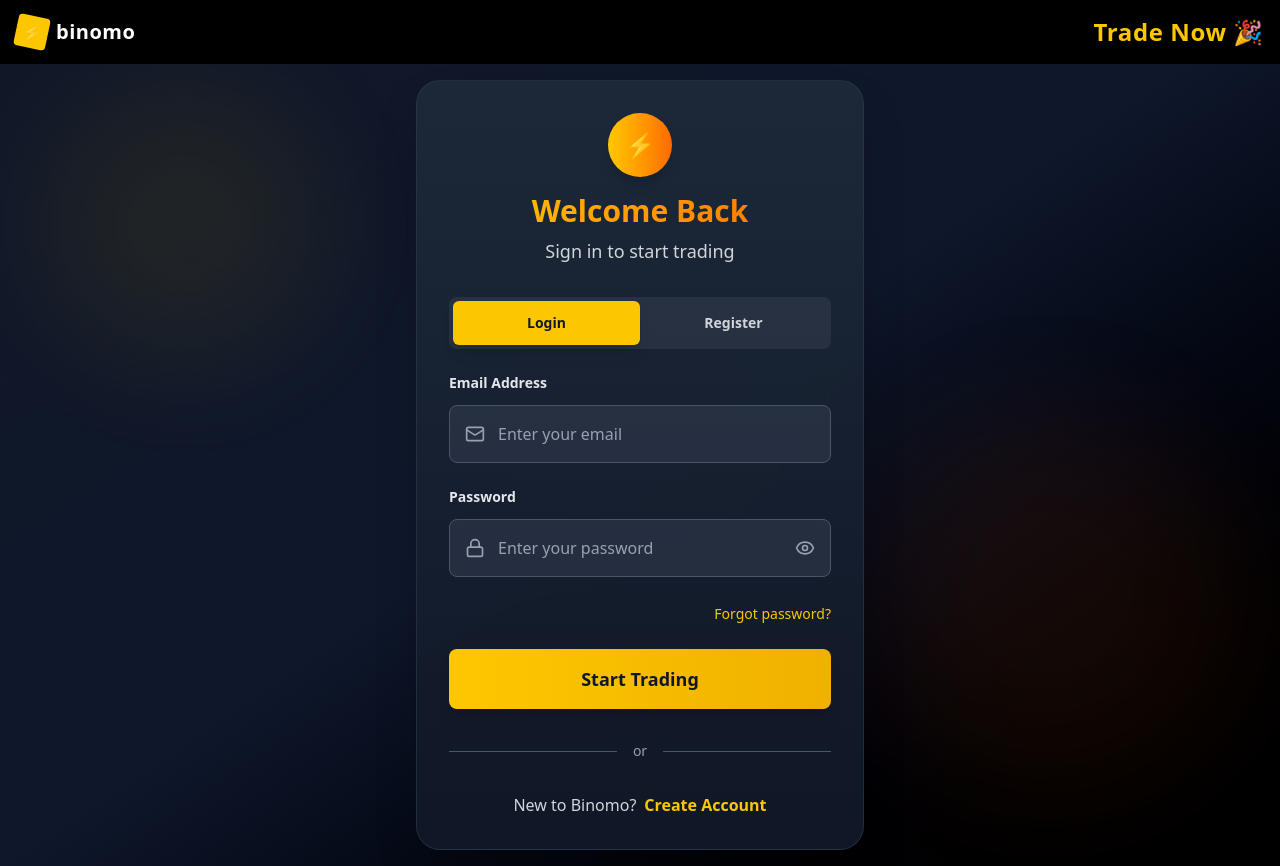
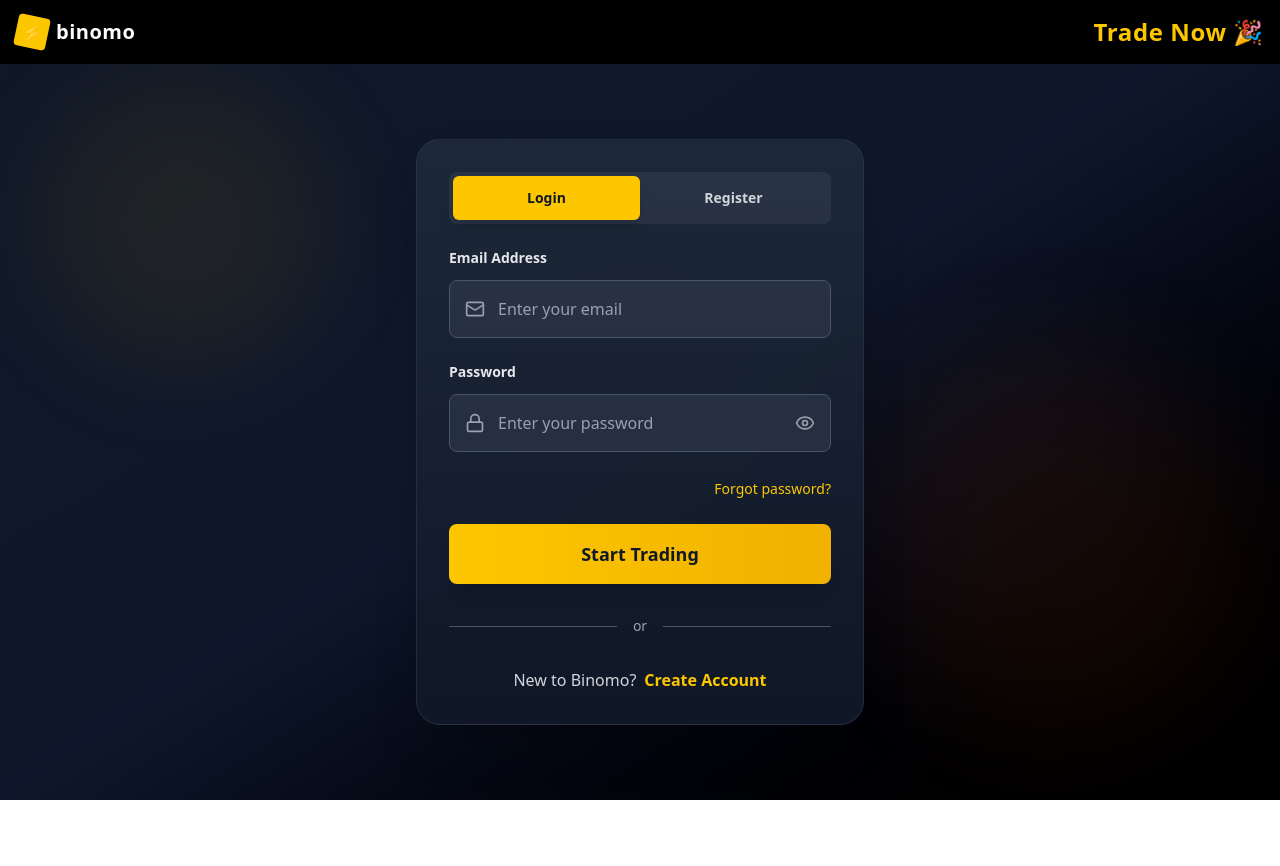
Before and after one commit to Banti4750/Binomo-Clone, a React (Vite) app in the folder frontend/: page /auth in a window 1280 px wide. After the commit the page ends 800 px from the top, so only its background shows below. Built offline with nearby package versions, Linux system fonts and the light colour scheme.

Commit message:
fix auth page

```diff
--- a/frontend/src/components/AuthPage.jsx
+++ b/frontend/src/components/AuthPage.jsx
@@ -301,23 +301,7 @@
         }
     };
 
-    const getTitle = () => {
-        switch (authMode) {
-            case 'otp': return 'Verify Your Email';
-            case 'reset': return 'Reset Your Password';
-            case 'forgot': return 'Forgot Password';
-            default: return authMode === 'login' ? 'Welcome Back' : 'Create Account';
-        }
-    };
 
-    const getSubtitle = () => {
-        switch (authMode) {
-            case 'otp': return `Enter the 6-digit code sent to ${formData.email}`;
-            case 'reset': return 'Create your new password';
-            case 'forgot': return 'Enter your email to receive a reset code';
-            default: return authMode === 'login' ? 'Sign in to start trading' : 'Join millions of traders worldwide';
-        }
-    };
 
     return (
         <>
@@ -338,7 +322,9 @@
             />
             {/* Navbar */}
             <div className='flex bg-black w-full fixed top-0 z-50 justify-between items-center p-4'>
-                <div className="flex items-center space-x-2 cursor-pointer">
+                <div className="flex items-center space-x-2 cursor-pointer"
+                    onClick={() => navigate('/')}
+                >
                     <div className="w-8 h-8 bg-yellow-400 rounded flex items-center justify-center transform rotate-12">
                         <span className="text-black font-bold text-lg">⚡</span>
                     </div>
@@ -362,25 +348,6 @@
                 <div className="w-full max-w-md relative">
                     {/* Auth Form Card */}
                     <div className="bg-gradient-to-b from-gray-800/95 to-gray-900/95 backdrop-blur-xl rounded-3xl shadow-2xl border border-gray-700/50 p-8">
-
-                        {/* Header */}
-                        <div className="text-center mb-8">
-                            <div className="inline-flex items-center justify-center w-16 h-16 bg-gradient-to-r from-yellow-400 to-orange-500 rounded-full mb-4 shadow-lg">
-                                {authMode === 'otp' ? (
-                                    <svg className="w-8 h-8 text-white" fill="currentColor" viewBox="0 0 24 24">
-                                        <path d="M12 2C6.48 2 2 6.48 2 12s4.48 10 10 10 10-4.48 10-10S17.52 2 12 2zm-2 15l-5-5 1.41-1.41L10 14.17l7.59-7.59L19 8l-9 9z" />
-                                    </svg>
-                                ) : (
-                                    <span className="text-white font-bold text-2xl">⚡</span>
-                                )}
-                            </div>
-                            <h2 className="text-3xl font-bold bg-gradient-to-r from-yellow-400 to-orange-500 bg-clip-text text-transparent mb-2">
-                                {getTitle()}
-                            </h2>
-                            <p className="text-gray-300 text-lg">{getSubtitle()}</p>
-                        </div>
-
-
 
                         {/* Toggle Tabs - Only show for login/register */}
                         {authMode !== 'forgot' && authMode !== 'otp' && authMode !== 'reset' && (
```
